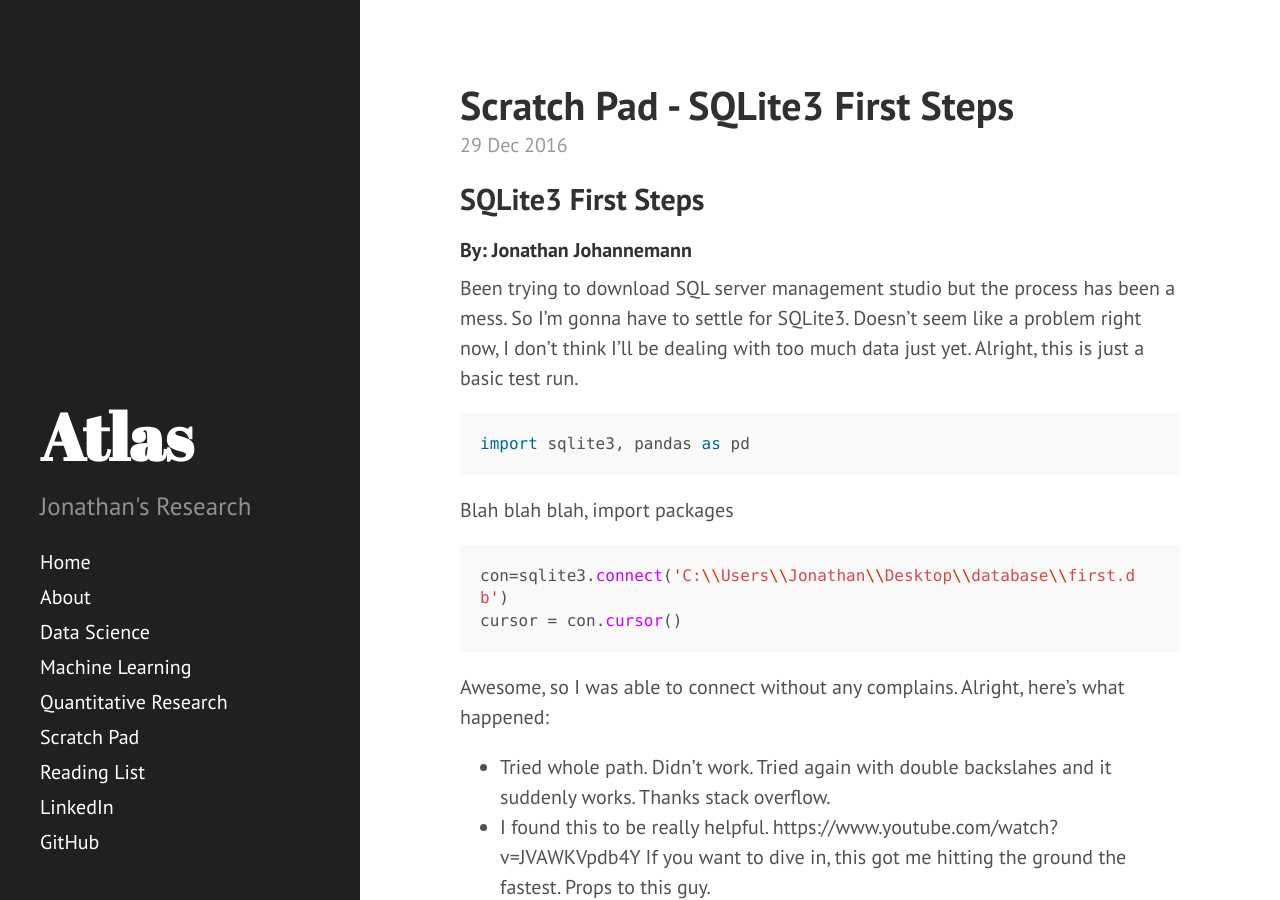
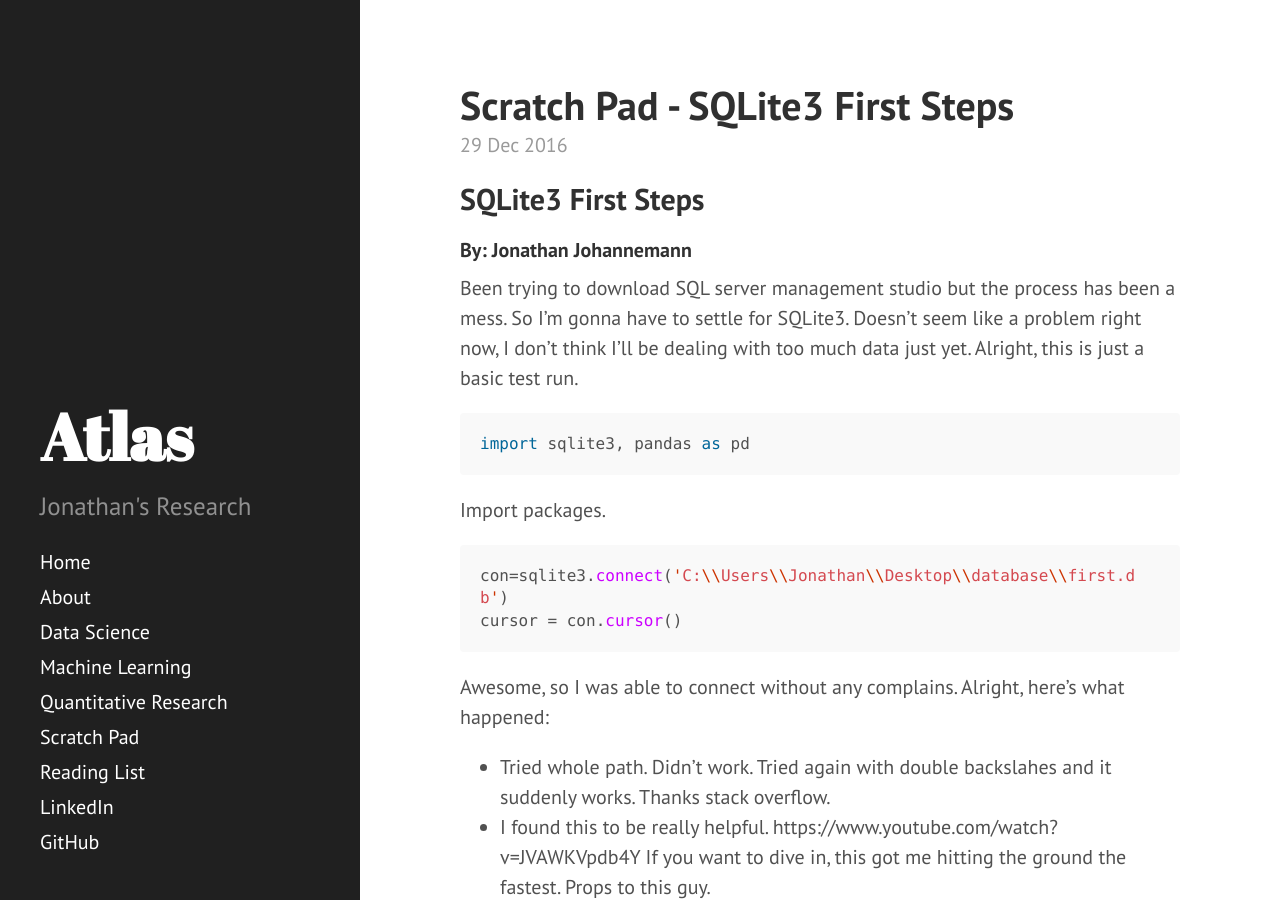
Before and after one commit to JonathanJohann/Research, a Jekyll site: the page built from _posts/Scratch_Pad/2016-12-29-SQLite3-First-Steps.md, in a window 1280 px wide and 900 px high. Built offline with Jekyll 4.4.1, drawn with Linux system fonts in a browser that asks for light colours; Markdown is read by kramdown in place of the engine named in the settings.

Commit message:
Update 2016-12-29-SQLite3-First-Steps.md

````diff
--- a/_posts/Scratch_Pad/2016-12-29-SQLite3-First-Steps.md
+++ b/_posts/Scratch_Pad/2016-12-29-SQLite3-First-Steps.md
@@ -17,7 +17,7 @@ Been trying to download SQL server management studio but the process has been a
 import sqlite3, pandas as pd
 ```
 
-Blah blah blah, import packages
+Import packages.
 
 
 ```python
````
